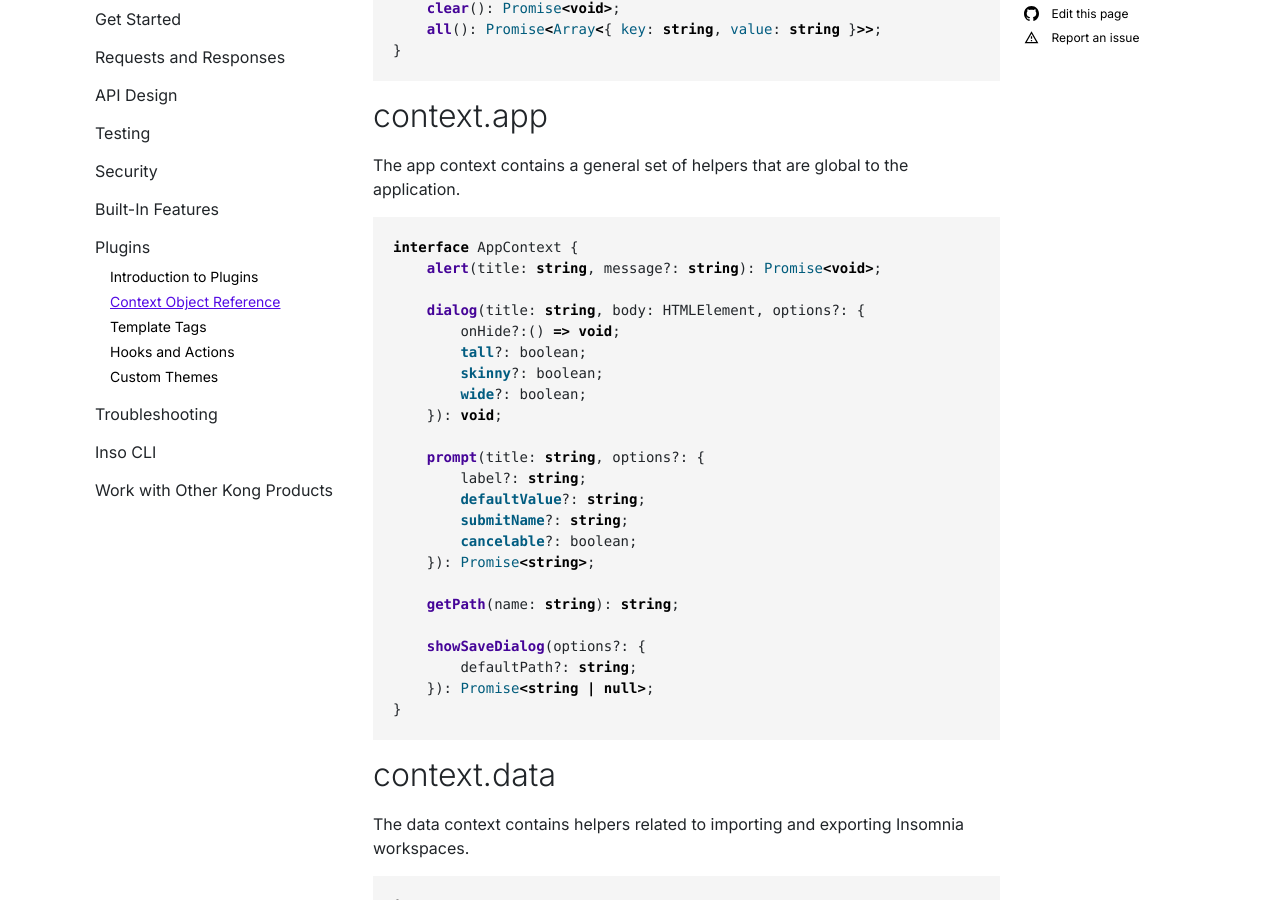
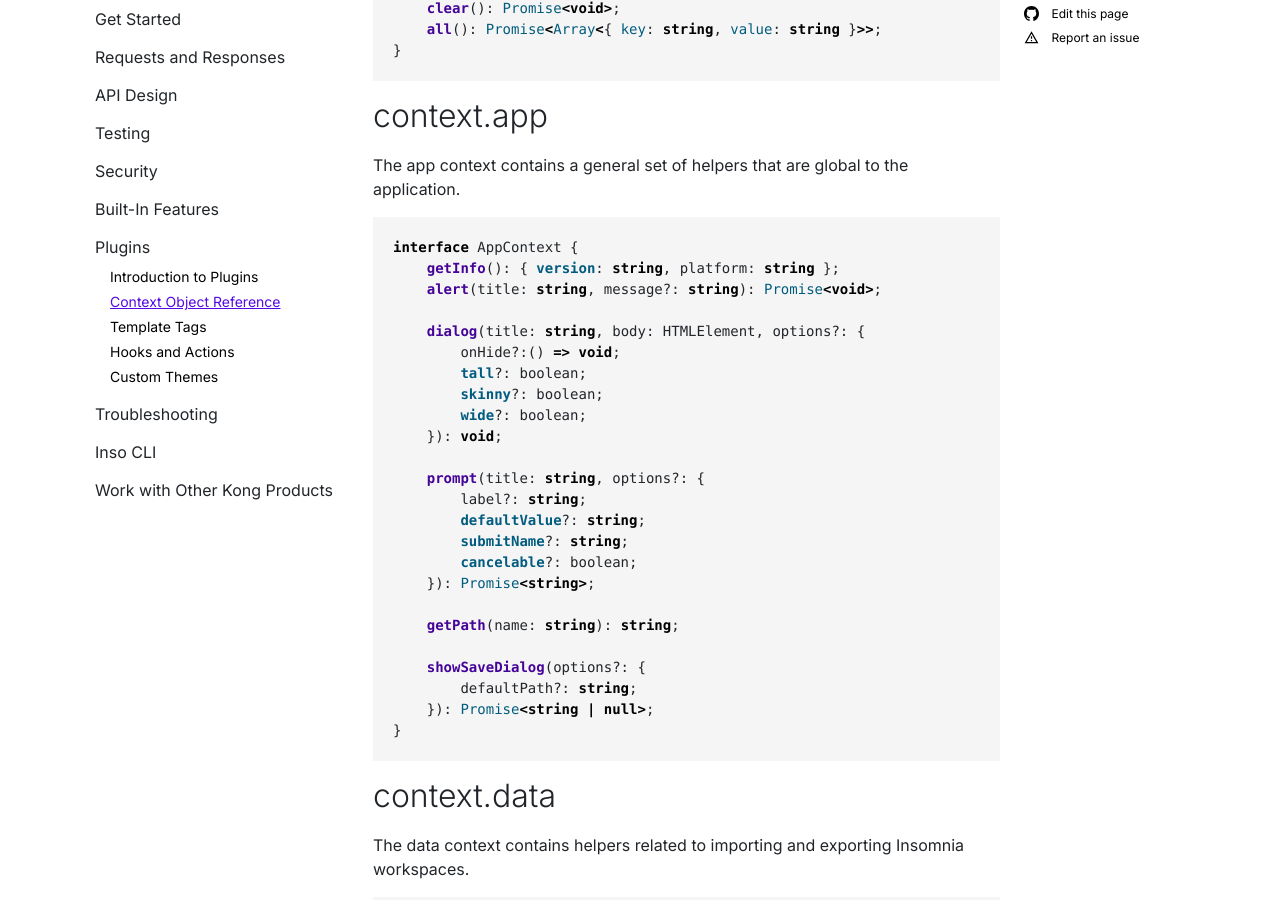
Before and after one commit to Kong/insomnia-docs, a Jekyll site: the page built from docs/insomnia/context-object-reference.md, in a window 1280 px wide and 900 px high, scrolled down 3283 px. Built offline with Jekyll 4.4.1, drawn with Linux system fonts in a browser that asks for light colours; comment, search, counter and statistics services are not loaded.

Commit message:
[DOCU-1944] add getInfo and description (#46)
Co-authored-by: Opender Singh <opender.singh@konghq.com>

````diff
--- a/docs/insomnia/context-object-reference.md
+++ b/docs/insomnia/context-object-reference.md
@@ -155,6 +155,7 @@ The app context contains a general set of helpers that are global to the applica
 
 ```ts
 interface AppContext {
+    getInfo(): { version: string, platform: string };
     alert(title: string, message?: string): Promise<void>;
 
     dialog(title: string, body: HTMLElement, options?: {
````
